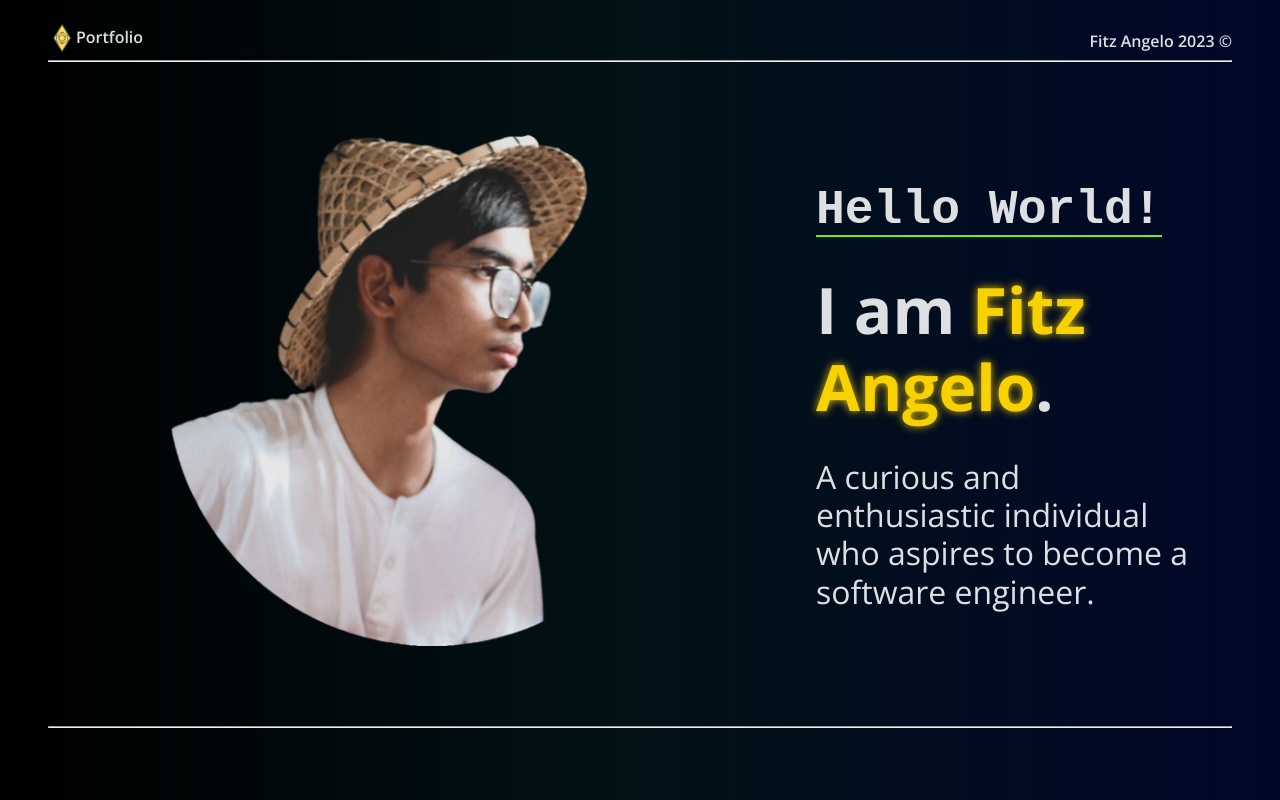
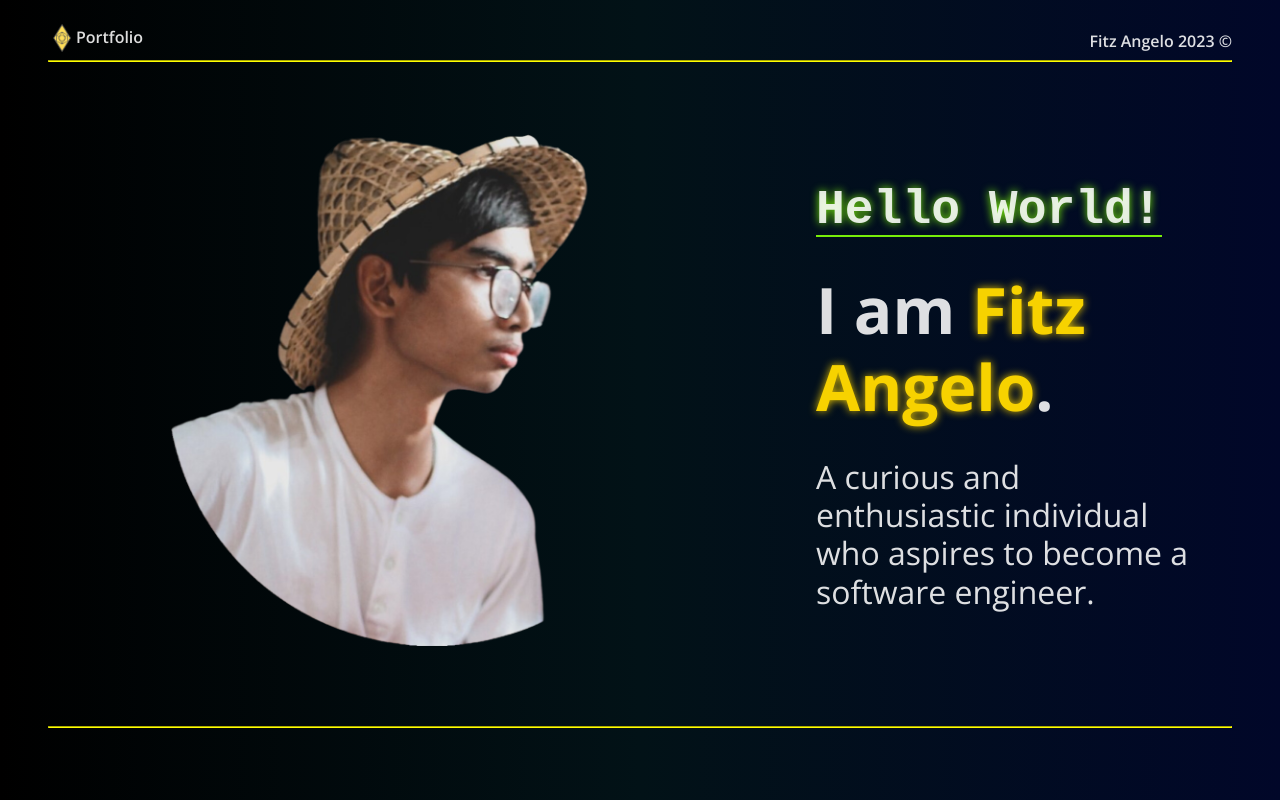
Before and after one commit to kulaizki/Portfolio, a React (Vite) app: page / in a window 1280 px wide. In both pictures the pointer is over the element "Hello World!". Built offline with nearby package versions, Linux system fonts and the light colour scheme.

Commit message:
feat: colorized hr tags and added text shadow animation

```diff
--- a/src/App.css
+++ b/src/App.css
@@ -3,6 +3,7 @@
   padding: 24px 48px;
   overflow-x: hidden;
 }
+
 
 /* .logo {
   height: 6em;
--- a/src/App.jsx
+++ b/src/App.jsx
@@ -6,10 +6,10 @@ function App() {
   return (
     <div className="App">
       <Header />
-      <hr />
+      <hr style={{ borderColor: 'yellow' }}/>
       <main className="Main">
         <Intro />
-        <hr />
+        <hr style={{ borderColor: 'yellow' }}/>
       </main>
     </div>
   )
--- a/src/components/intro/Intro.css
+++ b/src/components/intro/Intro.css
@@ -25,6 +25,10 @@
     font-family: monospace;
 }
 
+.Intro__underline__animation__1:hover {
+    text-shadow: 0 0 8px var(--tertiary);
+}
+
 .Intro__underline__animation__1::after {
     background: var(--tertiary);
 }
@@ -41,6 +45,10 @@
 
 .Intro__underline__animation__3 {
     position: relative;
+}
+
+.Intro__underline__animation__3:hover {
+    text-shadow: 0 0 8px var(--secondary);
 }
 
 .Intro__underline__animation__3::after {
```
